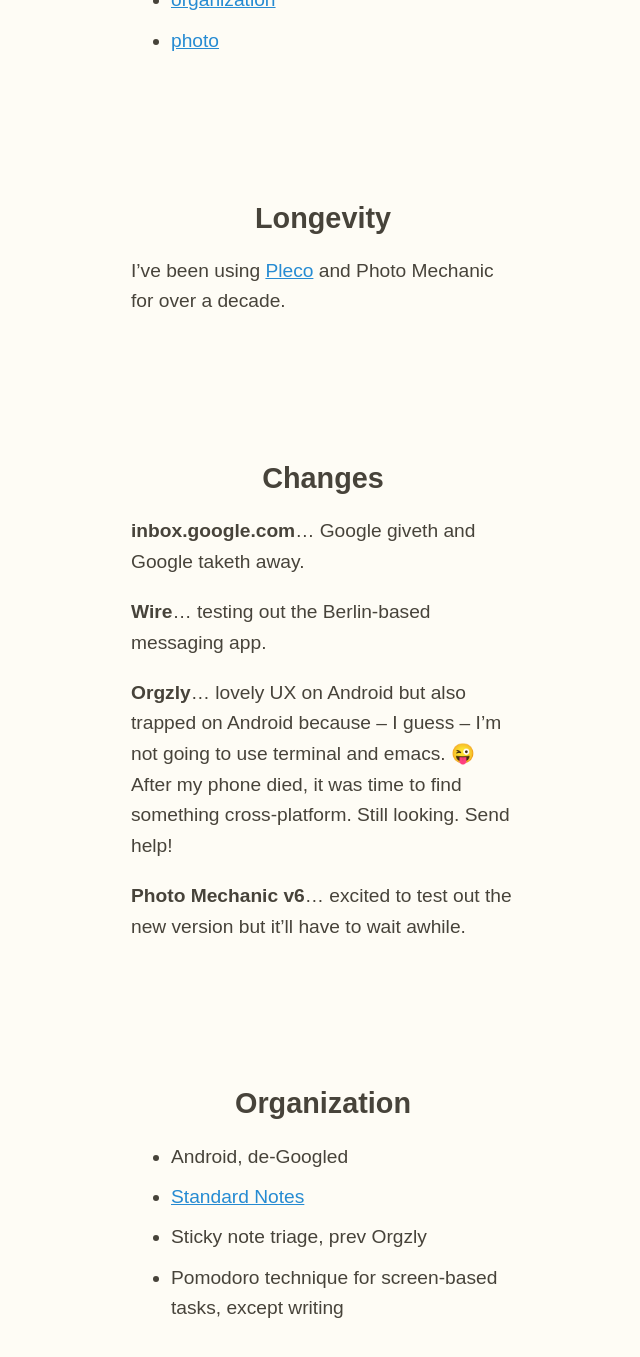
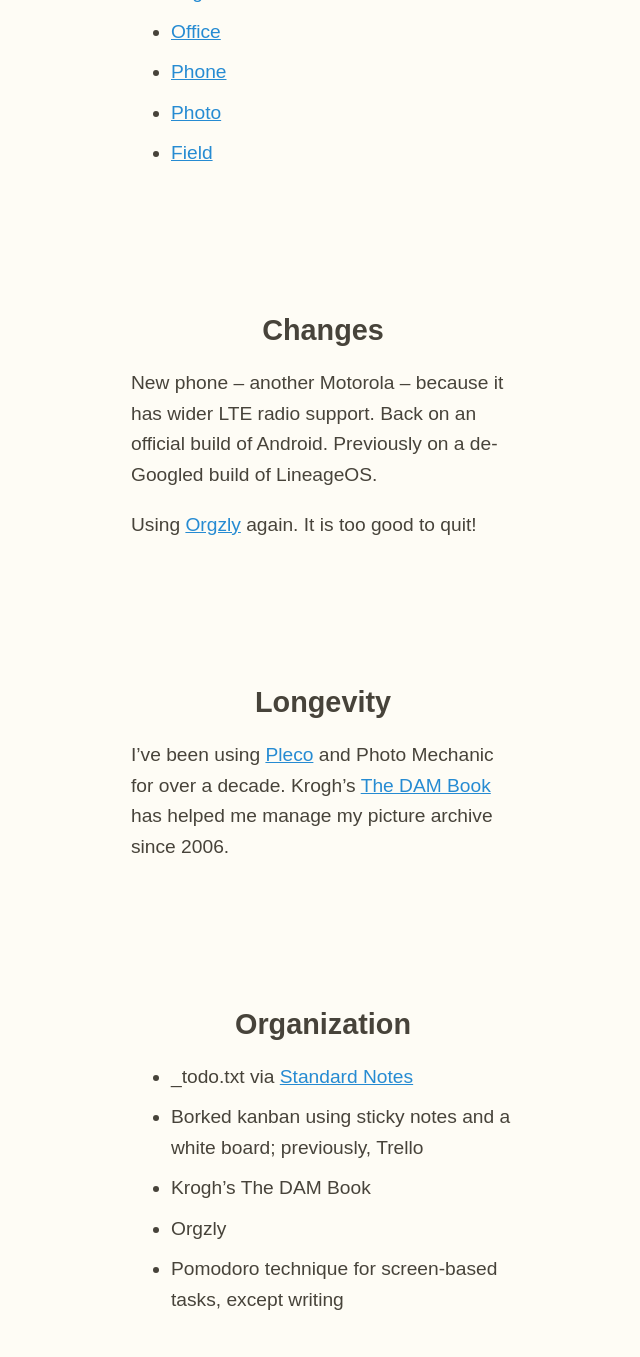
Before and after one commit to zachmccabe/zachmccabe.github.io, a Jekyll site: the page built from tools.md, in a window 1280 px wide and 1400 px high, scrolled down 352 px. Shown: the top 1357 px of the window, without its empty margins (317-957 px from the left). Built offline with Jekyll 4.4.1, drawn with Linux system fonts in a browser that asks for light colours; some of the changed text lies outside the part shown.

Commit message:
Update tools.md

```diff
--- a/tools.md
+++ b/tools.md
@@ -1,48 +1,45 @@
 ---
 layout: kaoliang3_article
-title: Tools list
-date: 2019-04-01
-description: Tools list
-cta: <a href="mailto:hello@zachmccabe.com">hello@zachmccabe.com</a>
+title: Tools
+date: 2019-08-28
+description: Partial list of my favorite and most-used tools
+cta: What helps you get your work done? <a href="mailto:hello@zachmccabe.com">hello@zachmccabe.com</a>
 
 ---
 
+## Partial list of my favorite and most-used tools
 
 Updated: {{ page.date | date: "%b %d %Y" }}
 
 
++ [Organization](https://www.zachmccabe.com/tools.html#organization)
++ [Office](https://www.zachmccabe.com/tools.html#office)
++ [Phone](https://www.zachmccabe.com/tools.html#phone)
++ [Photo](https://www.zachmccabe.com/tools.html#photo)
++ [Field](https://www.zachmccabe.com/tools.html#field)
 
-+ [field](https://www.zachmccabe.com/tools.html#field)
-+ [office](https://www.zachmccabe.com/tools.html#office)
-+ [organization](https://www.zachmccabe.com/tools.html#organization)
-+ [photo](https://www.zachmccabe.com/tools.html#photo)
+
+
+## Changes
+
+New phone – another Motorola – because it has wider LTE radio support. Back on an official build of Android. Previously on a de-Googled build of LineageOS.
+
+Using [Orgzly](http://www.orgzly.com/) again. It is too good to quit!
 
 
 
 ## Longevity
 
-I've been using [Pleco](https://www.pleco.com) and Photo Mechanic for over a decade.
-
-
-
-
-## Changes
-
-**inbox.google.com**… Google giveth and Google taketh away.
-
-**Wire**… testing out the Berlin-based messaging app.
-
-**Orgzly**… lovely UX on Android but also trapped on Android because – I guess – I'm not going to use terminal and emacs. 😜 After my phone died, it was time to find something cross-platform. Still looking. Send help!
-
-**Photo Mechanic v6**… excited to test out the new version but it'll have to wait awhile.
+I've been using [Pleco](https://www.pleco.com) and Photo Mechanic for over a decade. Krogh's [The DAM Book](https://www.thedambook.com) has helped me manage my picture archive since 2006.
 
 
 
 ## Organization
 
-+ Android, de-Googled
-+ [Standard Notes](https://www.standardnotes.org)
-+ Sticky note triage, prev Orgzly
++ _todo.txt via [Standard Notes](https://www.standardnotes.org)
++ Borked kanban using sticky notes and a white board; previously, Trello
++ Krogh's The DAM Book
++ Orgzly
 + Pomodoro technique for screen-based tasks, except writing
 
 
@@ -50,24 +47,45 @@
 ## Office
 
 + AP Stylebook, circa 2009
-+ Dropbox
 + [droughtmonitor.unl.edu](https://droughtmonitor.unl.edu/CurrentMap/StateDroughtMonitor.aspx?TX)
 + Github
 + G Suite
-+ macOS running on a geriatric MBP with a rando monitor
++ macOS running on an old MBP; I did eventually install an SDD and a new battery
 + Speedy Stitcher sewing awl
++ Standing desk
++ Storage drives are whatever The Wirecutter tells me to buy
 + [texaswildfirerisk.com](https://texaswildfirerisk.com/Map/Public/)
 + TextEdit
++ [weather.gov](https://www.weather.gov/)
+
+
+
+## Phone
+
++ Android
++ [NetGuard](https://www.netguard.me/)
++ Orgzly
++ Pleco
++ [Radarscope](https://www.radarscope.app/)
++ Standard Notes
++ [Syncthing](https://syncthing.net/)
++ [Wire](https://wire.com/en/)
+
+*Both for fun and for work, I spend a lot of time outside. I want a phone that is very lightweight and cheap. It should be durable-ish. It should get routine security patches and have good call quality. The Moto e5 Play is the closest thing I've found.*
 
 
 
 ## Photo
 
++ Canon, Nikon, etc; I buy all my lenses and camera bodies secondhand
++ [GIF Brewery 3](https://gfycat.com/gifbrewery)
 + imageMagick
 + imageOptim
-+ Krogh's [The DAM Book](https://www.thedambook.com)
++ Krogh's The DAM Book
++ Pelican Case
 + Photo Mechanic
 + [RPP](http://www.raw-photo-processor.com) converter, particularly for BW images
++ Sandisk Extreme Pro cards, mostly
 + Silver Effex Pro
 
 
@@ -80,4 +98,9 @@
 + Bull nose pliers
 + Coolmax UV Buff around my neck
 + Dish soap to wash off the poison ivy
-+ Loksak
++ Loksak keeps dust, rain and sweat away from my phone
+
+
+**HT [Belle B Cooper](http://bellebcooper.com/) for inspiring the idea for a tools list. She is a formidable talent.**
+
+Whenever I travel, go to the museum or read a bit of [archaeology,](https://archive.org/details/StoneAgeEconomics_201611/page/n31) it is always the stuff people use that raises my eyebrow and makes me smile. Only fair to ante up, eh?
```
